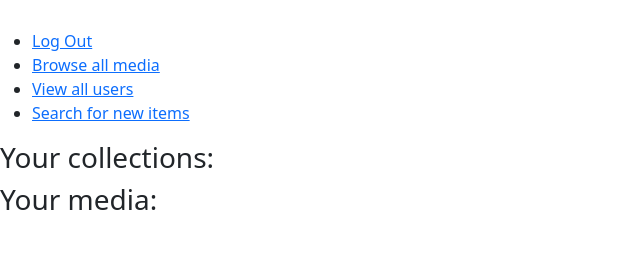
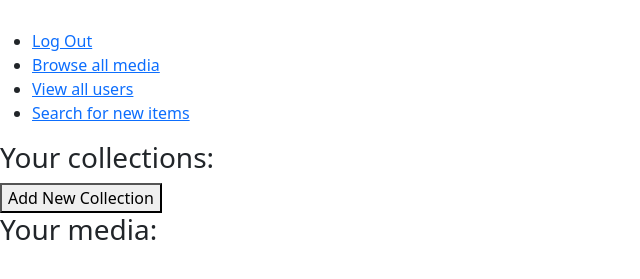
Before and after one commit to vega28/hb_project, a Flask app: template templates/user_homepage.html in a window 1280 px wide. Shown: the part 51-330 px from the top of the page, without its empty margins (0-640 px from the left). Run offline with Flask 2, Linux system fonts and the light colour scheme; the template is opened without the code that fills it, so the values that code supplies are empty.

Commit message:
Create several AJAX requests using jQuery for user's collections management. User can now create, delete, and view collections.

```diff
--- a/server.py
+++ b/server.py
@@ -365,14 +365,14 @@ def delete_collection():
 
 # TODO: create media management functions:
 
-#       create collection - create_collection(user, collection_name)
-#       delete collection - delete_collection(user, collection_name)
-#       remove items from collection
 #       rename collection
 #       add item to collection - assign_to_collection(user, media_item, collection)
+#       remove items from collection
 #       edit rating/review/source
 
 #       DONE: delete item from user library
+#       DONE: create collection
+#       DONE: delete collection
 
 #       NTH: see/edit updates associated with this item.
 #       NTH: bulk add items to collection
--- a/static/js/manage.js
+++ b/static/js/manage.js
@@ -1,30 +1,33 @@
 "use strict";
 
-// When user clicks on a cover, open up the view_item part of the page
+// WORKING - When user clicks on a cover, open up the view_item part of the page
 $('.user-media-id').on('click', (evt) => {
     // alert(`WHY HELLO THERE... my id is ${evt.target.id}`);
     $('#collection-details').html('');
     $.post('/view_item', {'user_media_id': evt.target.id}, (res) => {
+        $('#item-details').html(res);
         console.log('item details have successfully been inserted into the html of this page');
-        $('#item-details').html(res);
     });
 })
 
 
 
 // When user clicks delete button, remove association between item and user (UserMedia object)
+// TODO: Delete is successful, but it doesn't rerender the template. remove that item cover from the page on the JS side!
 $('#delete-from-library').on('click', () => {
     let id_to_del = $('#delete-from-library').val();
     console.log(`here's your value: "${id_to_del}"`);
+    console.log($(`#${id_to_del}`).val()); // ! doesn't work in browser console either... even hardcoding in the id num!
     // NTH: pop up confirmation before actually deleting
     $.post('/delete_item', {'user_media_id': id_to_del}, (res) => {
         $('#item-details').html('');
         alert(res);
         console.log($(`#${id_to_del}`).val()); // ! currently undefined - Want to remove image associated with user_media_id for selected item...
-    }); // TODO: Delete is successful, but it doesn't rerender the template. remove that item from the JS side!
+    });
 })
 
-// When user clicks edit button, open rating/review/source/collections for editing
+
+// TODO: When user clicks edit button, open rating/review/source/collections for editing
 $('#edit-details').on('click', () => {
     alert(`JUST REBOOT THE UNIVERSE, WHY DON'T YOU. MOFFAT *shakes fist* `);
     // open up form entry for anything with class '.editable-detail' ... $('.editable-detail') ... then use new route called update?
@@ -32,7 +35,7 @@ $('#edit-details').on('click', () => {
 })
 
 
-// When user clicks close button, close the expanded details (both colleciton and item)
+// WORKING - When user clicks close button, close the expanded details (both collection and item)
 $('.close-details').on('click', () => {
     $('#collection-details').html('');
     $('#item-details').html('');
@@ -40,11 +43,43 @@ $('.close-details').on('click', () => {
 
 
 // When user clicks on a collections div, open up the view_collection part of the page
+// ! working... but weird multiplication of post requests happening! related to number of clicks? 2^num_clicks.
 $('.collection').on('click', (evt) => {
+    // evt.preventDefault();
     // alert(`WHY HELLO THERE... my id is ${evt.target.id}`);
     $('#item-details').html('');
     $.post('/view_collection', {'collection_id': evt.target.id}, (res) => {
-        console.log('collection details have successfully been inserted into the html of this page');
         $('#collection-details').html(res);
+    })
+    console.log('collection details have successfully been displayed on the page');
+})
+
+
+// WORKING - When user clicks on add collection button, ask for a new name and then make collection
+$('#create-collection').on('click', () => {
+    $('#new-collection').html('<form id="new-collection-form"><input type="text" id="new-collection-name"><input type="submit" id="submit-new-collection"></form>');
+
+    $('#new-collection-form').on('submit', (evt) => {
+        evt.preventDefault();
+        let collection_name = $('#new-collection-name').val();
+        console.log(`The collection ${collection_name} is being created...`);
+        $.post('/create_collection', {'collection_name': collection_name}, (res) => {
+            console.log('collection has successfully been added.');
+            alert(res);
+        })
+        $('#new-collection').html('');
+    })
+})
+
+
+// When user clicks delete button, delete collection
+// TODO: Delete is successful, but it doesn't rerender the template. remove that collection from the page on the JS side!
+$('#delete-collection').on('click', () => {
+    let id_to_del = $('#delete-collection').val();
+    console.log(`here's your value: "${id_to_del}"`);
+    // NTH: pop up confirmation before actually deleting
+    $.post('/delete_collection', {'collection_id': id_to_del}, (res) => {
+        $('#collection-details').html('');
+        alert(res);
     });
 })
--- a/templates/user_homepage.html
+++ b/templates/user_homepage.html
@@ -25,6 +25,8 @@
         {% endfor %}
       </div>
     {% endfor %}
+    <button class="collection-actions" id="create-collection">Add New Collection</button>
+    <div id="new-collection"></div>
   </div>
 
   <div id="item-details"></div>
--- a/templates/view_collection.html
+++ b/templates/view_collection.html
@@ -5,7 +5,7 @@
 <div>
   <h3>{{ collection.name }}</h3>
   <div>
-    <button class="collection-actions" id="rename-collection" value="{{ collection.collection_name }}">Rename Collection</button>
+    <button class="collection-actions" id="rename-collection" value="{{ collection.name }}">Rename Collection</button>
     <button class="collection-actions" id="delete-collection" value="{{ collection.collection_id }}">Delete Collection</button>
     <button class="close-details" id="close-collection-actions" value="{{ collection.collection_id }}">Close Details</button>
   </div>
```
Also changed, not shown: crud.py (+0 -8 lines).
